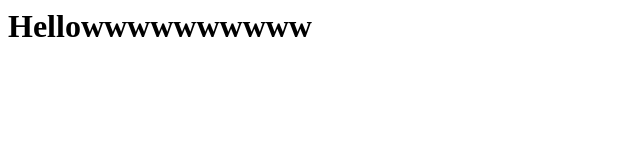
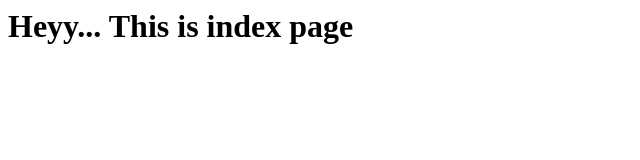
Before and after one commit to GayatriSatram3/project1, a plain HTML site: page index.html in a window 1280 px wide. Shown: the whole page, without its empty margins (0-640 px from the left). Drawn offline with Linux system fonts and the light colour scheme.

Commit message:
projectfile

```diff
--- a/index.html
+++ b/index.html
@@ -1 +1 @@
-<h1>Hellowwwwwwwwww</h1>
+<h1>Heyy... This is index page</h1>
```
Also changed, not shown: home.html (added, +1 -0 lines).
